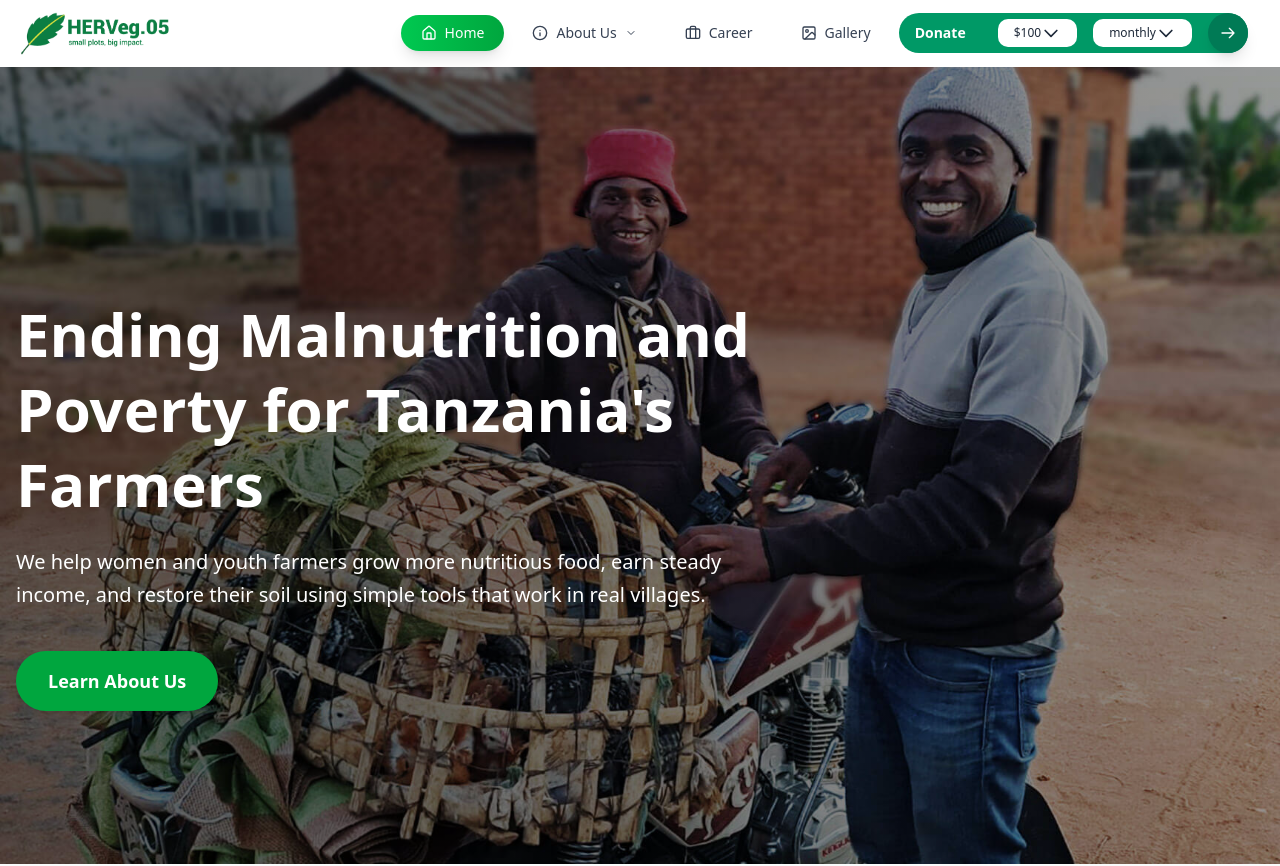
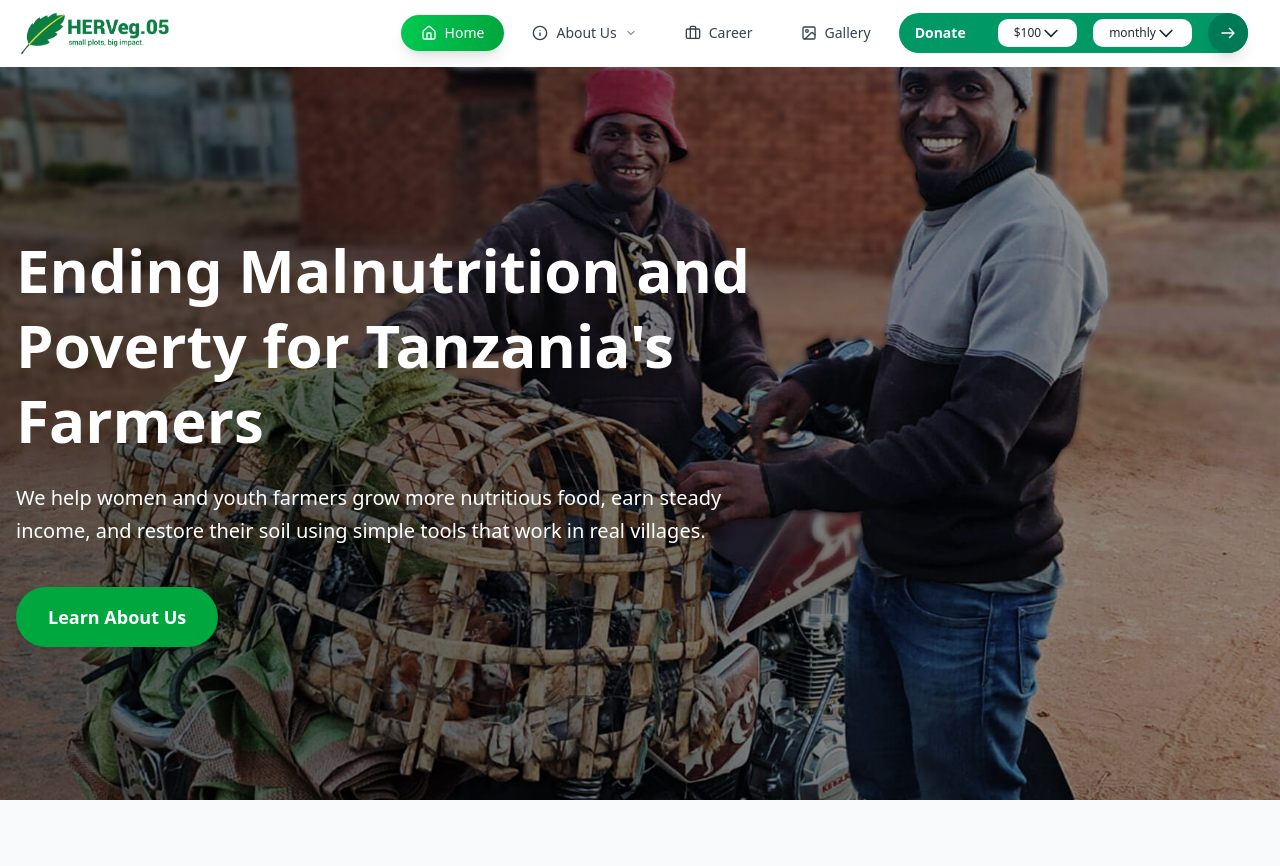
Before and after one commit to Mhando-Z/HervegWeb, a Next.js app: page / in a window 1280 px wide. Shown: the top 866 px of the page. Built offline with nearby package versions, Linux system fonts and the light colour scheme; a web font is replaced by a local one.

Commit message:
Phase One

```diff
--- a/src/components/HomePage.jsx
+++ b/src/components/HomePage.jsx
@@ -120,7 +120,7 @@ const HomePage = () => {
   };
 
   return (
-    <div className="min-h-screen w-full mt-16">
+    <div className="min-h-screen w-full mt-16 md:mt-0">
       {/* Hero Section */}
       <section
         className={`relative h-screen flex justify-center items-center overflow-hidden ${
```
